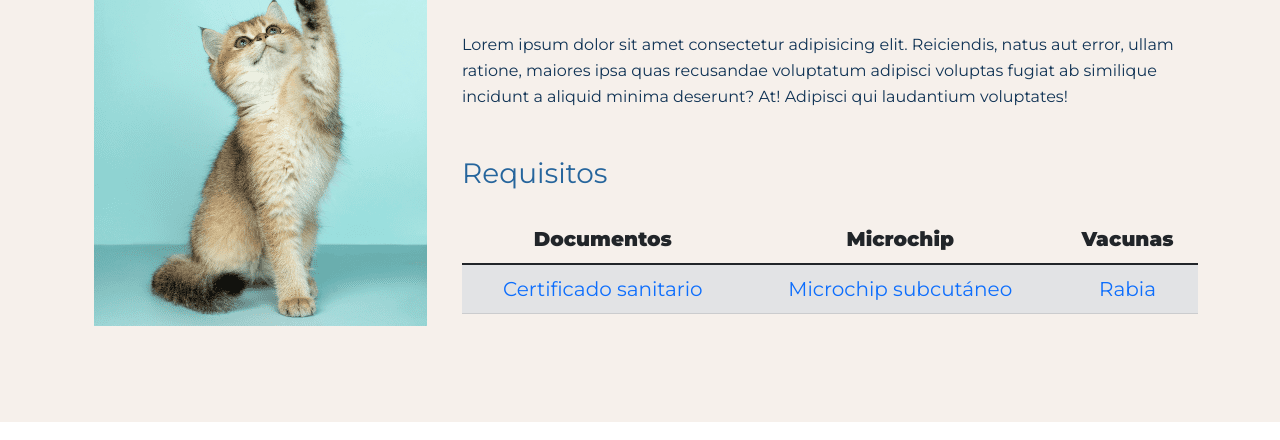
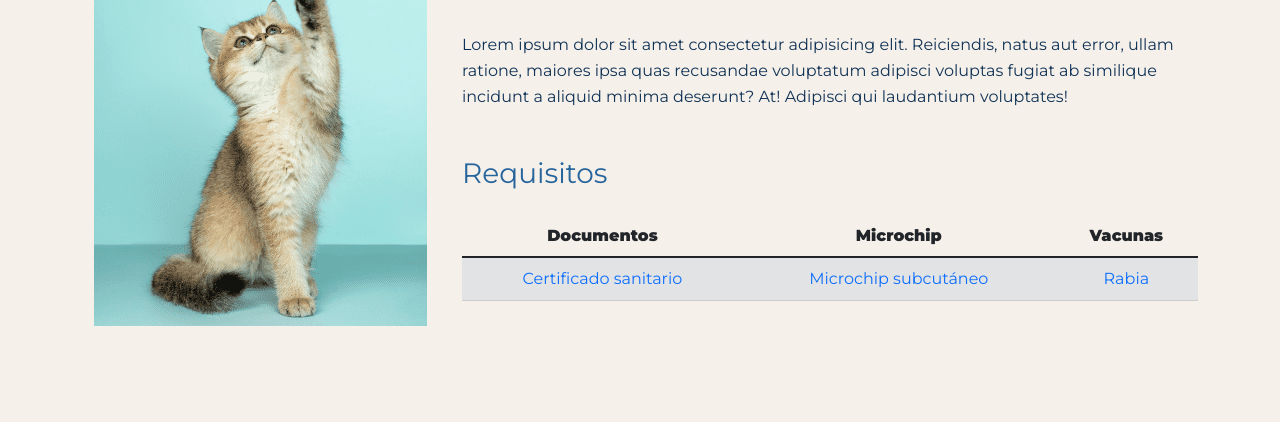
Before and after one commit to marcela-acosta/veterinariaTama_acosta, a website: page pages/servicios.html in a window 1280 px wide. Shown: the part 290-730 px from the top of the page. Drawn offline with nearby package versions, Linux system fonts and the light colour scheme.

Commit message:
Modifica tabla en servicios.html

```diff
--- a/pages/servicios.html
+++ b/pages/servicios.html
@@ -81,16 +81,16 @@
                         <table class="table">
                             <thead>
                                 <tr>
-                                    <th class="fs-5">Documentos</th>
-                                    <th class="fs-5">Microchip</th>
-                                    <th class="fs-5">Vacunas</th>
+                                    <th class="fs-6">Documentos</th>
+                                    <th class="fs-6">Microchip</th>
+                                    <th class="fs-6">Vacunas</th>
                                 </tr>
                             </thead>
                             <tbody>
                                 <tr class="table-secondary">
-                                    <td><a class="a-link text-decoration-none fs-5" href="#">Certificado sanitario</a></td>
-                                    <td><a class="a-link text-decoration-none fs-5" href="#">Microchip subcutáneo</a></td>
-                                    <td><a class="a-link text-decoration-none fs-5" href="#">Rabia</a></td>
+                                    <td><a class="a-link text-decoration-none fs-6" href="#">Certificado sanitario</a></td>
+                                    <td><a class="a-link text-decoration-none fs-6" href="#">Microchip subcutáneo</a></td>
+                                    <td><a class="a-link text-decoration-none fs-6" href="#">Rabia</a></td>
                                 </tr>
                             </tbody>
                         </table>
```
